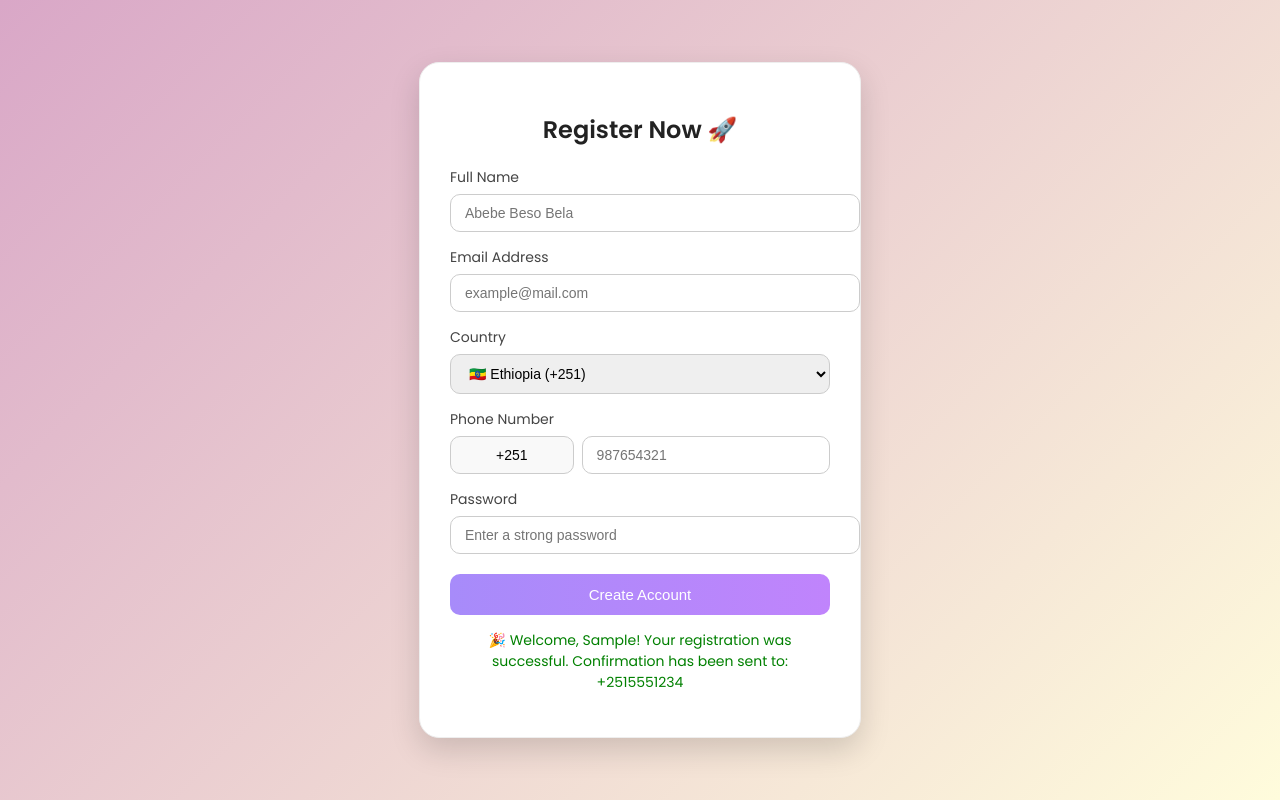
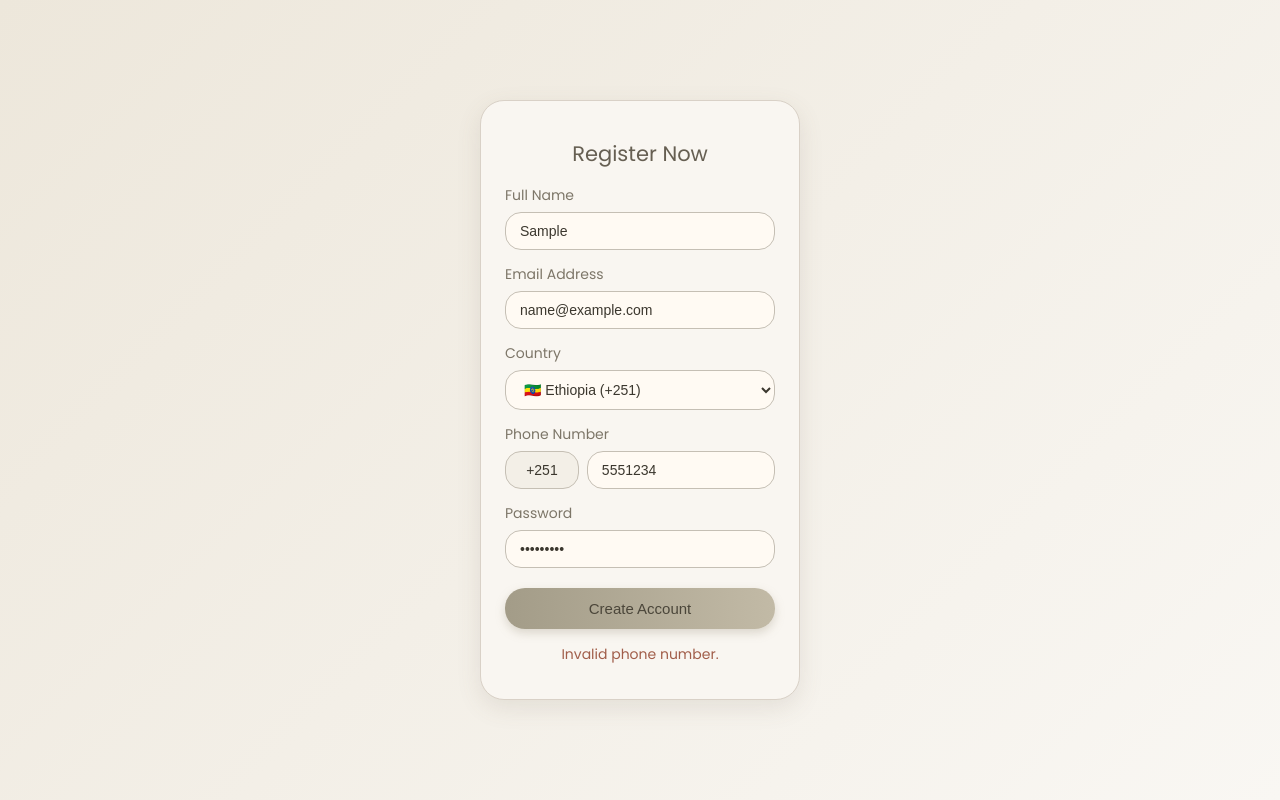
Before and after one commit to firatolin/interactive-form, a plain HTML site: page index.html in a window 1280 px wide. Both pictures are taken after typing "Sample", "name@example.com", "5551234", "Sample123" into the empty fields and a click on the button "Create Account". Drawn offline with Linux system fonts and the light colour scheme.

Commit message:
Confirmation

```diff
--- a/index.html
+++ b/index.html
@@ -2,21 +2,27 @@
 <html lang="en">
   <head>
     <meta charset="UTF-8" />
-    <meta name="viewport" content="width=device-width, initial-scale=1.0" />
+    <meta name="viewport" content="width=device-width, initial-scale=1" />
     <title>Registration Form</title>
-    <link rel="stylesheet" href="style.css" />
     <link
-      href="https://fonts.googleapis.com/css2?family=Poppins:wght@400;600&display=swap"
+      href="https://fonts.googleapis.com/css2?family=Poppins:wght@400&display=swap"
       rel="stylesheet"
     />
+    <link rel="stylesheet" href="style.css" />
   </head>
   <body>
     <div class="container">
-      <form id="registrationForm">
-        <h2>Register Now 🚀</h2>
+      <form id="registrationForm" novalidate>
+        <h2>Register Now</h2>
 
         <label for="name">Full Name</label>
-        <input type="text" id="name" placeholder="Abebe Beso Bela" required />
+        <input
+          type="text"
+          id="name"
+          placeholder="Abebe Beso Bela"
+          required
+          autocomplete="name"
+        />
 
         <label for="email">Email Address</label>
         <input
@@ -24,31 +30,23 @@
           id="email"
           placeholder="example@mail.com"
           required
+          autocomplete="email"
         />
 
         <label for="country">Country</label>
-        <select id="country">
-          <!-- Africa -->
+        <select id="country" aria-label="Country code selector">
           <option value="+251">🇪🇹 Ethiopia (+251)</option>
           <option value="+27">🇿🇦 South Africa (+27)</option>
           <option value="+234">🇳🇬 Nigeria (+234)</option>
-
-          <!-- North America -->
           <option value="+1">🇺🇸 United States (+1)</option>
           <option value="+1">🇨🇦 Canada (+1)</option>
           <option value="+52">🇲🇽 Mexico (+52)</option>
-
-          <!-- South America -->
           <option value="+55">🇧🇷 Brazil (+55)</option>
-
-          <!-- Europe -->
           <option value="+44">🇬🇧 United Kingdom (+44)</option>
           <option value="+41">🇨🇭 Switzerland (+41)</option>
           <option value="+33">🇫🇷 France (+33)</option>
           <option value="+49">🇩🇪 Germany (+49)</option>
           <option value="+39">🇮🇹 Italy (+39)</option>
-
-          <!-- Asia / Middle East -->
           <option value="+971">🇦🇪 United Arab Emirates / Dubai (+971)</option>
           <option value="+86">🇨🇳 China (+86)</option>
           <option value="+81">🇯🇵 Japan (+81)</option>
@@ -56,8 +54,14 @@
 
         <label for="phone">Phone Number</label>
         <div class="phone-wrapper">
-          <input type="text" id="countryCode" readonly />
-          <input type="tel" id="phone" placeholder="987654321" required />
+          <input type="text" id="countryCode" readonly aria-readonly="true" />
+          <input
+            type="tel"
+            id="phone"
+            placeholder="987654321"
+            required
+            autocomplete="tel"
+          />
         </div>
 
         <label for="password">Password</label>
@@ -66,6 +70,7 @@
           id="password"
           placeholder="Enter a strong password"
           required
+          autocomplete="new-password"
         />
 
         <button type="submit">Create Account</button>
--- a/script.js
+++ b/script.js
@@ -8,22 +8,27 @@ document.addEventListener("DOMContentLoaded", () => {
   const passwordInput = document.getElementById("password");
   const message = document.getElementById("message");
 
-  // Initialize country code input with default selected option
   function updateCountryCode() {
     countryCodeInput.value = countrySelect.value;
   }
 
+  // Initialize country code input on page load
   updateCountryCode();
 
+  // Update country code when select changes
   countrySelect.addEventListener("change", updateCountryCode);
 
   function showError(msg) {
-    message.style.color = "red";
+    message.classList.remove("success");
+    message.classList.add("error");
+    message.style.color = "#a15e4a"; // brick red
     message.textContent = msg;
   }
 
   function showSuccess(msg) {
-    message.style.color = "green";
+    message.classList.remove("error");
+    message.classList.add("success");
+    message.style.color = "#5a6b44"; // olive green
     message.textContent = msg;
   }
 
@@ -32,9 +37,8 @@ document.addEventListener("DOMContentLoaded", () => {
     return re.test(email);
   }
 
-  // Validate phone: only digits, length between 6 and 15
   function validatePhone(phone) {
-    const re = /^[0-9]{6,15}$/;
+    const re = /^[0-9]{9}$/;
     return re.test(phone);
   }
 
@@ -48,22 +52,22 @@ document.addEventListener("DOMContentLoaded", () => {
     const password = passwordInput.value;
 
     if (!name || !email || !phone || !password) {
-      showError("❌ Please fill in all fields.");
+      showError("Please fill in all fields.");
       return;
     }
 
     if (!validateEmail(email)) {
-      showError("📧 Invalid email format.");
+      showError("Invalid email.");
       return;
     }
 
     if (!validatePhone(phone)) {
-      showError("📞 Invalid phone number.");
+      showError("Invalid phone number.");
       return;
     }
 
-    if (password.length < 6) {
-      showError("🔒 Password must be at least 6 characters.");
+    if (password.length < 8) {
+      showError("Password must be at least 8 characters.");
       return;
     }
 
@@ -73,6 +77,6 @@ document.addEventListener("DOMContentLoaded", () => {
       `🎉 Welcome, ${name}! Your registration was successful. Confirmation has been sent to: ${fullPhone}`
     );
     form.reset();
-    updateCountryCode();
+    updateCountryCode(); // reset country code after form reset
   });
 });
--- a/style.css
+++ b/style.css
@@ -2,7 +2,7 @@ body {
   margin: 0;
   padding: 0;
   font-family: "Poppins", sans-serif;
-  background: linear-gradient(135deg, #d9a7c7, #fffcdc);
+  background: linear-gradient(135deg, #ede7db, #f9f7f3);
   height: 100vh;
   display: flex;
   align-items: center;
@@ -10,29 +10,32 @@ body {
 }
 
 .container {
-  background: #ffffff;
-  padding: 30px;
-  border-radius: 20px;
-  box-shadow: 0 12px 30px rgba(0, 0, 0, 0.15);
+  background: #f9f6f1;
+  padding: 20px 24px;
+  border-radius: 24px;
+  box-shadow: 0 8px 25px rgba(105, 92, 72, 0.12);
   width: 100%;
-  max-width: 380px;
+  max-width: 320px;
   animation: fadeIn 0.8s ease-in-out;
-  border: 1px solid #eee;
+  border: 1px solid #d9d1c7;
+  box-sizing: border-box;
 }
 
 form h2 {
   text-align: center;
-  margin-bottom: 20px;
-  color: #222;
-  font-weight: 600;
+  margin-bottom: 16px;
+  color: #665f52;
+  font-weight: 400;
+  font-size: 21px;
 }
 
 label {
   display: block;
-  margin-top: 15px;
-  font-weight: 500;
-  color: #444;
+  margin-top: 14px;
+  font-weight: 400;
+  color: #7d7668;
   font-size: 14px;
+  user-select: none;
 }
 
 input,
@@ -40,17 +43,27 @@ select {
   width: 100%;
   padding: 10px 14px;
   margin-top: 6px;
-  border: 1px solid #ccc;
-  border-radius: 10px;
+  border: 1.5px solid #c5bfb4;
+  border-radius: 16px;
   font-size: 14px;
+  background-color: #fffaf3;
+  color: #3b372e;
   transition: border-color 0.3s ease, box-shadow 0.3s ease;
+  box-sizing: border-box;
+  font-weight: 400;
+}
+
+input::placeholder,
+select::placeholder {
+  color: #7a7569;
+  opacity: 1;
 }
 
 input:focus,
 select:focus {
   outline: none;
-  border-color: #a78bfa;
-  box-shadow: 0 0 4px #c4b5fd;
+  border-color: #9cad8a;
+  box-shadow: 0 0 6px #b8c9a0;
 }
 
 .phone-wrapper {
@@ -59,45 +72,63 @@ select:focus {
 }
 
 .phone-wrapper input:first-child {
-  width: 30%;
+  width: 28%;
   text-align: center;
-  background-color: #f9f9f9;
+  background-color: #f3efe7;
+  border-color: #c5bfb4;
+  color: #3b372e;
+  font-weight: 400;
+  font-size: 14px;
+  border-radius: 16px;
+  user-select: none;
 }
 
 .phone-wrapper input:last-child {
-  width: 70%;
+  width: 72%;
+  background-color: #fffaf3;
+  border-color: #c5bfb4;
+  color: #3b372e;
+  border-radius: 16px;
 }
 
 button {
   width: 100%;
   padding: 12px;
   margin-top: 20px;
-  background: linear-gradient(90deg, #a78bfa, #c084fc);
-  color: #fff;
+  background: linear-gradient(90deg, #a39c88, #c2baa6);
+  color: #4b463a;
   border: none;
-  border-radius: 10px;
+  border-radius: 20px;
   font-size: 15px;
-  font-weight: 500;
+  font-weight: 400;
   cursor: pointer;
   transition: background 0.3s ease;
+  box-shadow: 0 4px 10px rgba(163, 156, 136, 0.35);
 }
 
 button:hover {
-  background: linear-gradient(90deg, #c084fc, #a78bfa);
+  background: linear-gradient(90deg, #c2baa6, #a39c88);
+  box-shadow: 0 6px 15px rgba(194, 186, 166, 0.5);
 }
 
 select option {
   padding: 8px;
-  background-color: #fff;
+  background-color: #fffaf3;
   font-size: 14px;
+  color: #7a715b;
+  border-radius: 8px;
 }
 
 .message {
   margin-top: 15px;
   text-align: center;
-  color: red;
-  font-weight: 500;
+  font-weight: 400;
   font-size: 14px;
+  color: #a15e4a;
+}
+
+.message.success {
+  color: #5a6b44;
 }
 
 @keyframes fadeIn {
@@ -110,3 +141,28 @@ select option {
     transform: translateY(0);
   }
 }
+
+@media (max-width: 360px) {
+  .container {
+    max-width: 280px;
+    padding: 18px 20px;
+  }
+
+  input,
+  select {
+    padding: 8px 12px;
+    font-size: 13px;
+    border-radius: 14px;
+  }
+
+  .phone-wrapper input:first-child,
+  .phone-wrapper input:last-child {
+    border-radius: 14px;
+  }
+
+  button {
+    font-size: 14px;
+    border-radius: 16px;
+    padding: 10px;
+  }
+}
```
